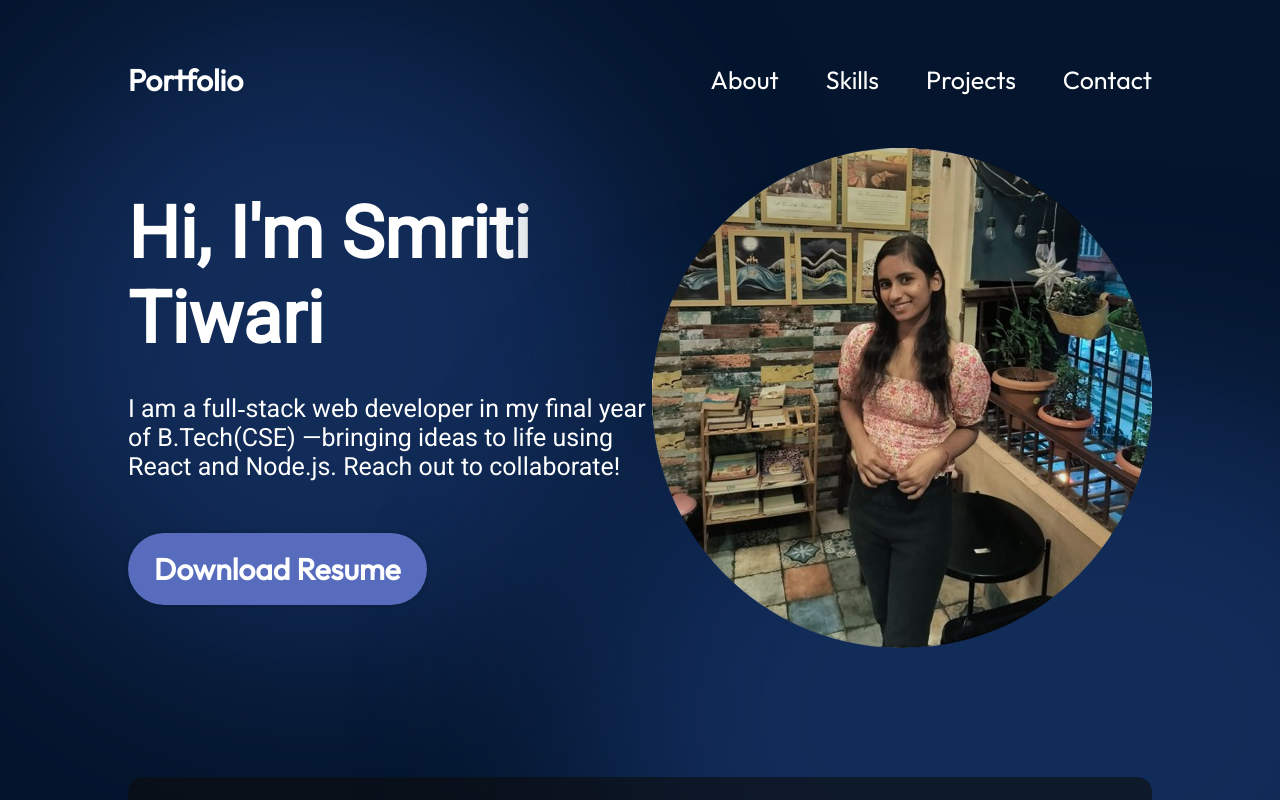
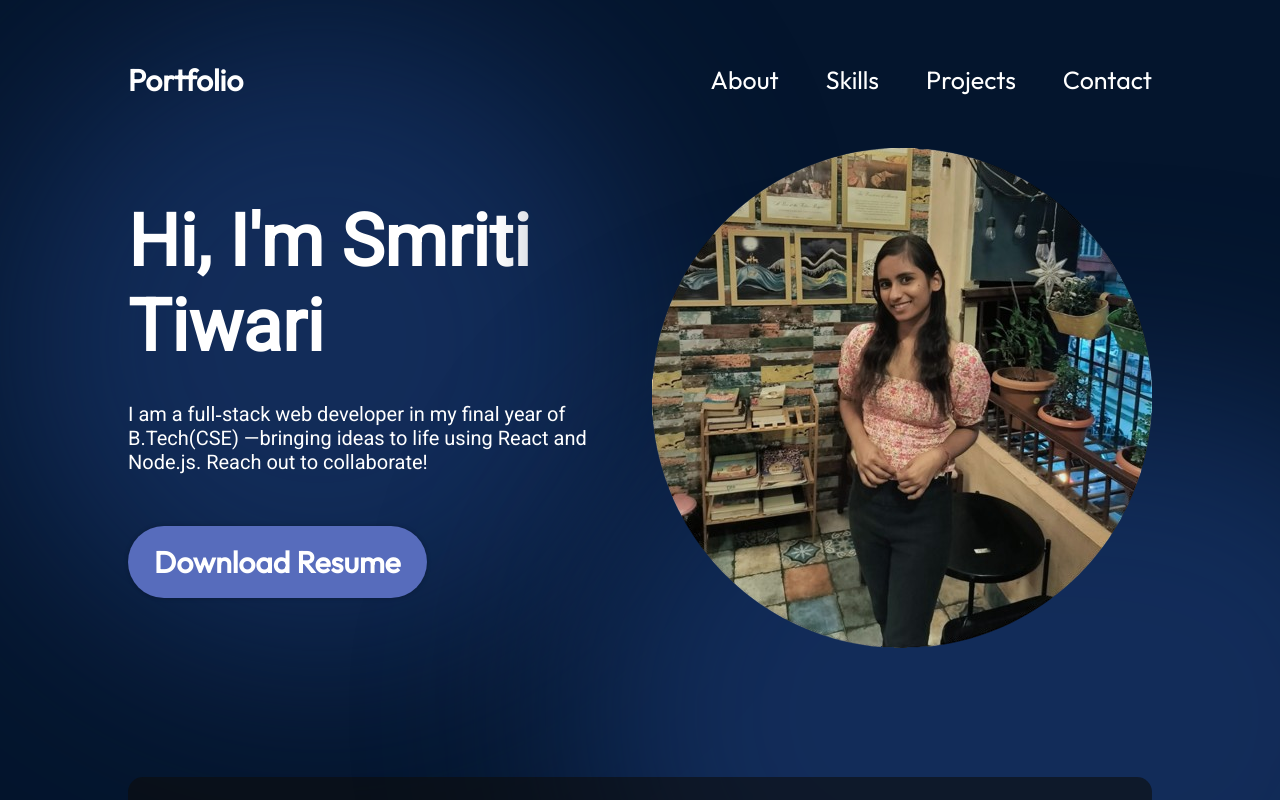
Before and after one commit to Smriti780/Portfolio, a React (Vite) app: page / in a window 1280 px wide. Shown: the top 800 px of the page. Built offline with nearby package versions, Linux system fonts and the light colour scheme.

Commit message:
commited

```diff
--- a/src/components/Hero/Hero.jsx
+++ b/src/components/Hero/Hero.jsx
@@ -6,7 +6,7 @@ export const Hero = () => {
   return (
     <section className={styles.container}>
       <div className={styles.content}>
-        <h2 className={styles.title}>Hi, I'm Smriti Tiwari</h2>
+        <h3 className={styles.title}>Hi, I'm Smriti Tiwari</h3>
         <p className={styles.description}>
           I am a full‑stack web developer in my final year of B.Tech(CSE) —bringing ideas
           to life using React and Node.js. Reach out to collaborate!
--- a/src/components/Hero/Hero.module.css
+++ b/src/components/Hero/Hero.module.css
@@ -34,7 +34,7 @@
 }
 
 .description {
-  font-size: 25px;
+  font-size: 20px;
   font-family: var(--font-roboto);
   margin-bottom: 52px;
 }
--- a/src/components/Projects/ProjectCard.module.css
+++ b/src/components/Projects/ProjectCard.module.css
@@ -36,7 +36,7 @@
 }
 
 .skill {
-  font-size: 18px;
+  font-size: 20px;
   font-weight: 300;
   border-radius: 100px;
   background: var(--color-dark);
@@ -53,8 +53,8 @@
 .link {
   text-decoration: none;
   color: var(--color-text);
-  font-size: 30px;
-  font-weight: 600;
+  font-size: 25px;
+  font-weight: 500;
   border-radius: 100px;
   background: var(--color-primary);
   padding: 1px 22px;
--- a/src/data/projects.json
+++ b/src/data/projects.json
@@ -11,7 +11,7 @@
     "title": "CampusKart",
     "imageSrc": "projects/campuskart.png",
     "description": "A college‑only marketplace where students can buy, sell, donate, or borrow items within their campus community—secured by verified user accounts, role-based permissions, and built-in payment integration.",
-    "skills": ["React", "Node", "MongoDB", "Tailwind CSS"],
+    "skills": ["React", "Node", "MongoDB","REST API", "Tailwind CSS"],
     "demo": "https://campus-kart-4khc.vercel.app/",
     "source": "https://github.com/Smriti780/Campus_Kart"
   },
```
